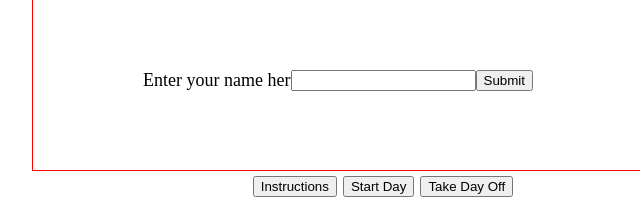
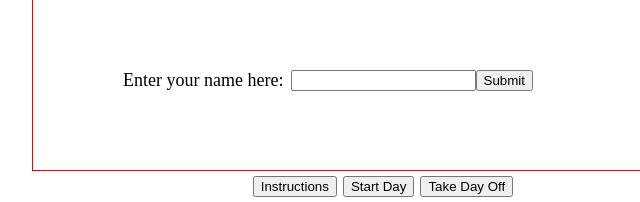
Before and after one commit to returnitems/browser-game-lab, a website: page index.html in a window 1280 px wide. Both pictures are taken after a click on the button "Start Game!". Shown: the part 621-823 px from the top of the page, 257-897 px from the left. Drawn offline with Linux system fonts and the light colour scheme.

Commit message:
Updated position of firstMessage

```diff
--- a/style.css
+++ b/style.css
@@ -69,7 +69,7 @@
     font-size: 18px;
     position: absolute;
     margin-top: 600px;
-    margin-left: 110px;
+    margin-left: 90px;
 }
 
 .inputBox {
```
